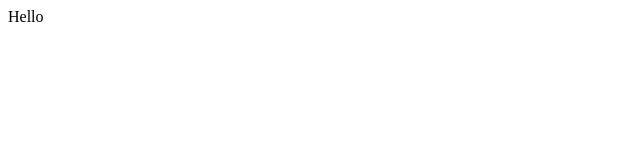
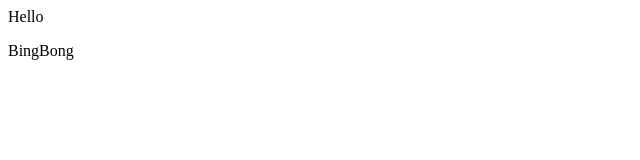
Before and after one commit to mgjhub/2022-GitHubTest, a plain HTML site: page index.html in a window 1280 px wide. Shown: the full height of the page, 0-640 px from the left. Drawn offline with Linux system fonts and the light colour scheme.

Commit message:
Update index.html

```diff
--- a/index.html
+++ b/index.html
@@ -1 +1,2 @@
 <p>Hello</p>
+<p>BingBong</p>
```
